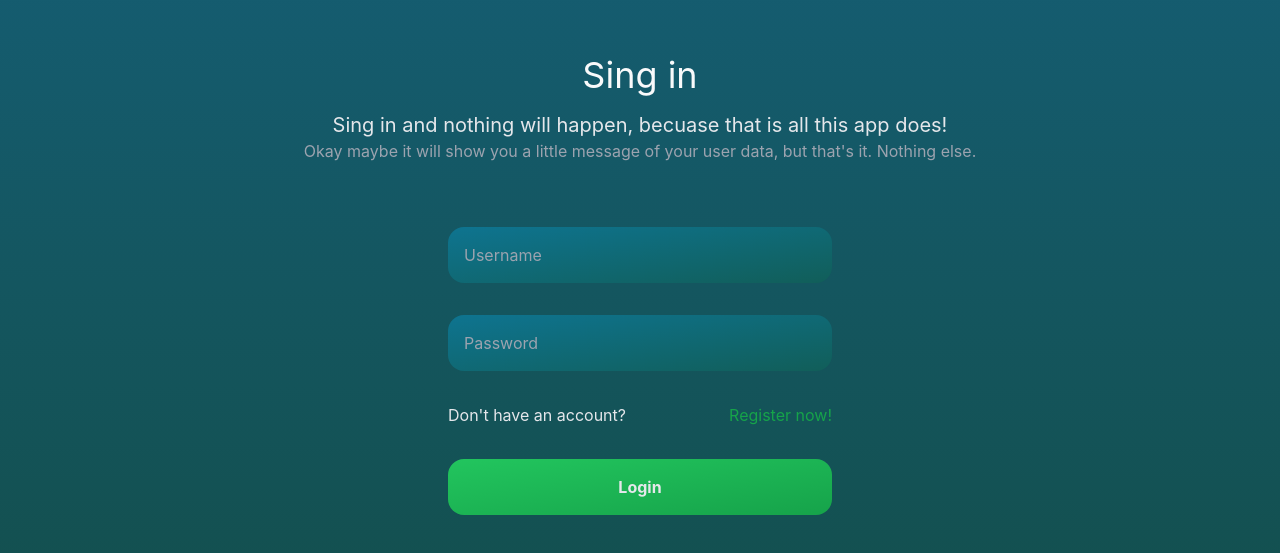
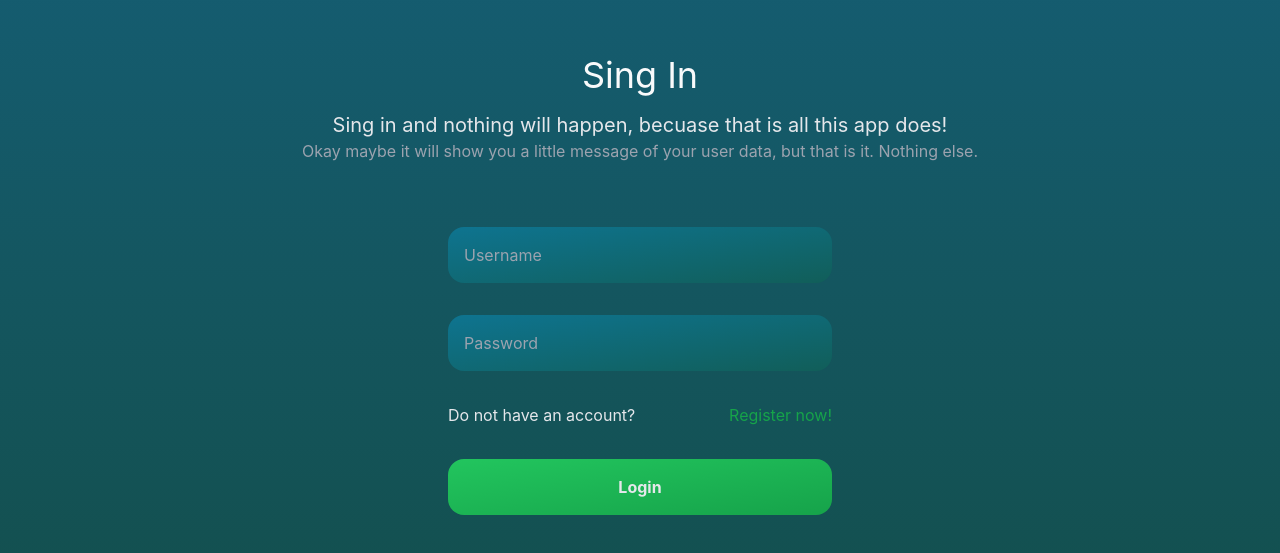
Before and after one commit to vladavoX/login_register, a React (Vite) app: page / in a window 1280 px wide. Shown: the part 115-668 px from the top of the page. Built offline with nearby package versions, Linux system fonts and the light colour scheme.

Commit message:
Conditional rendering for Login/Register

```diff
--- a/package.json
+++ b/package.json
@@ -10,7 +10,8 @@
   },
   "dependencies": {
     "react": "^18.2.0",
-    "react-dom": "^18.2.0"
+    "react-dom": "^18.2.0",
+    "react-router-dom": "^6.8.0"
   },
   "devDependencies": {
     "@types/react": "^18.0.27",
--- a/src/App.tsx
+++ b/src/App.tsx
@@ -1,21 +1,38 @@
+import { useEffect, useState } from 'react'
 import LoginRegisterForm from './components/LoginRegisterForm'
+import { useLocation } from 'react-router-dom'
 
 function App() {
+  const [isLogin, setIsLogin] = useState(true)
+  const location = useLocation()
+
+  useEffect(() => {
+    if (location.pathname === '/register') {
+      setIsLogin(false)
+    } else {
+      setIsLogin(true)
+    }
+  }, [])
   return (
     <div className='flex flex-col items-center justify-center h-screen bg-gradient-to-b from-cyan-800 to-teal-900 gap-16'>
       <div className='flex flex-col items-center justify-center gap-4'>
-        <h1 className='text-4xl text-gray-50'>Sing in</h1>
+        <h1 className='text-4xl text-gray-50'>
+          {isLogin ? 'Sing In' : 'Sing Up'}
+        </h1>
         <div className='flex flex-col items-center justify-center'>
           <p className='text-xl text-gray-200'>
-            Sing in and nothing will happen, becuase that is all this app does!
+            {isLogin
+              ? 'Sing in and nothing will happen, becuase that is all this app does!'
+              : 'Sing up and your account will be created, then login with it!'}
           </p>
           <p className='text-gray-400'>
-            Okay maybe it will show you a little message of your user data, but
-            that's it. Nothing else.
+            {isLogin
+              ? 'Okay maybe it will show you a little message of your user data, but that is it. Nothing else.'
+              : 'Once you register and login you will be able to see your user data.'}
           </p>
         </div>
       </div>
-      <LoginRegisterForm />
+      <LoginRegisterForm isLogin={isLogin} />
     </div>
   )
 }
--- a/src/components/LoginRegisterForm.tsx
+++ b/src/components/LoginRegisterForm.tsx
@@ -1,4 +1,8 @@
-const LoginRegisterForm = () => {
+interface Props {
+  isLogin: boolean
+}
+
+const LoginRegisterForm = ({ isLogin }: Props) => {
   return (
     <form className='flex flex-col justify-center items-center w-96 gap-8'>
       <input
@@ -12,16 +16,18 @@ const LoginRegisterForm = () => {
         placeholder='Password'
       />
       <div className='flex w-full justify-between'>
-        <p className='text-gray-200'>Don't have an account?</p>
+        <p className='text-gray-200'>
+          {isLogin ? 'Do not have an account?' : 'Already have an account?'}
+        </p>
         <a
-          href='/register'
+          href={isLogin ? '/register' : '/'}
           className='text-green-600'
         >
-          Register now!
+          {isLogin ? 'Register now!' : 'Login now!'}
         </a>
       </div>
       <button className='w-full bg-gradient-to-br from-green-500 to-green-600 p-4 rounded-2xl text-gray-200 font-bold'>
-        Login
+        {isLogin ? 'Login' : 'Register'}
       </button>
     </form>
   )
--- a/src/main.tsx
+++ b/src/main.tsx
@@ -1,10 +1,22 @@
 import React from 'react'
 import ReactDOM from 'react-dom/client'
+import { createBrowserRouter, RouterProvider } from 'react-router-dom'
 import App from './App'
 import './index.css'
 
+const router = createBrowserRouter([
+  {
+    path: '/',
+    element: <App />,
+  },
+  {
+    path: '/register',
+    element: <App />,
+  },
+])
+
 ReactDOM.createRoot(document.getElementById('root') as HTMLElement).render(
   <React.StrictMode>
-    <App />
-  </React.StrictMode>,
+    <RouterProvider router={router} />
+  </React.StrictMode>
 )
```
Also changed, not shown: 1 other file (tests, documents, lock files or other folders).
